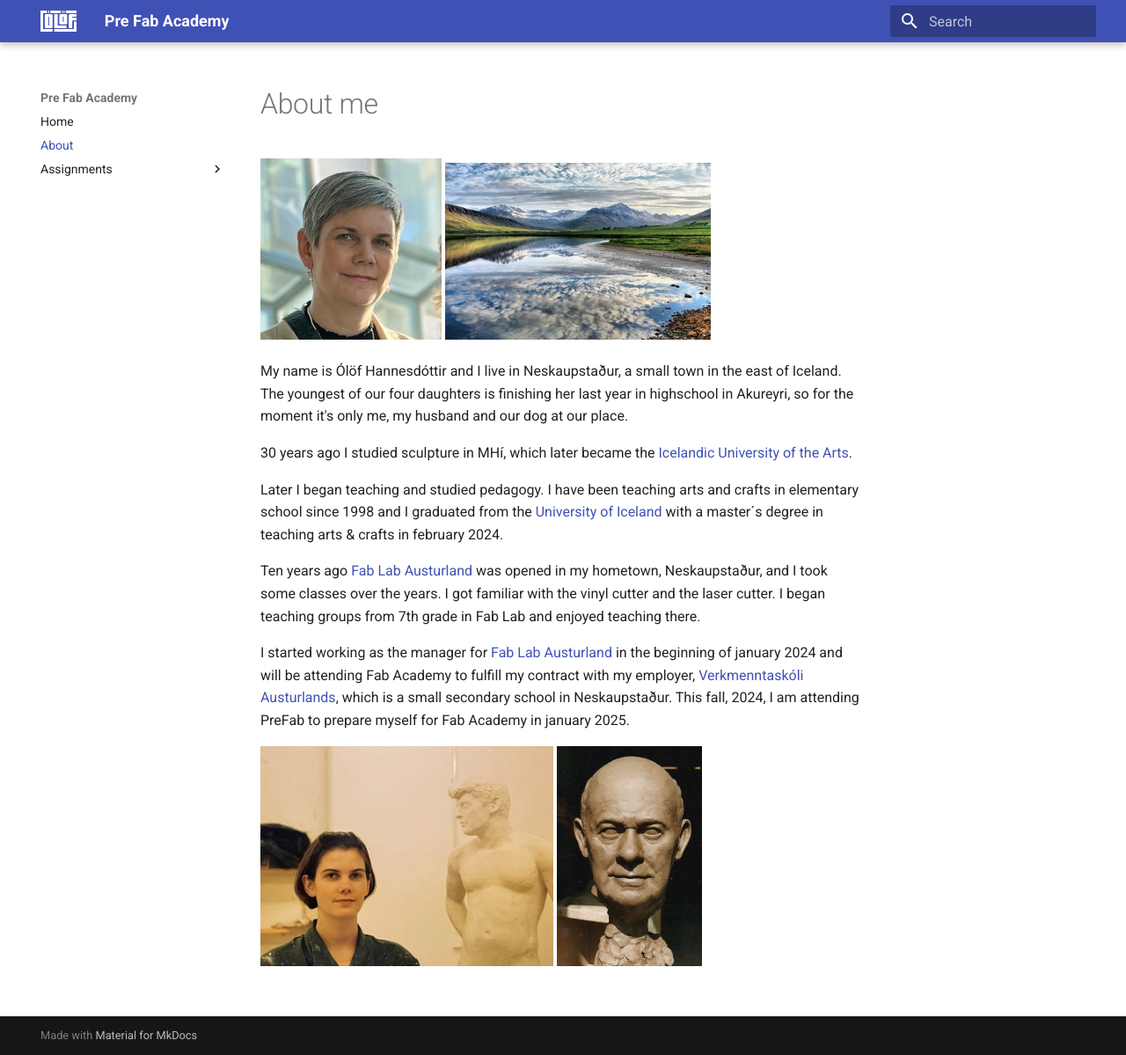
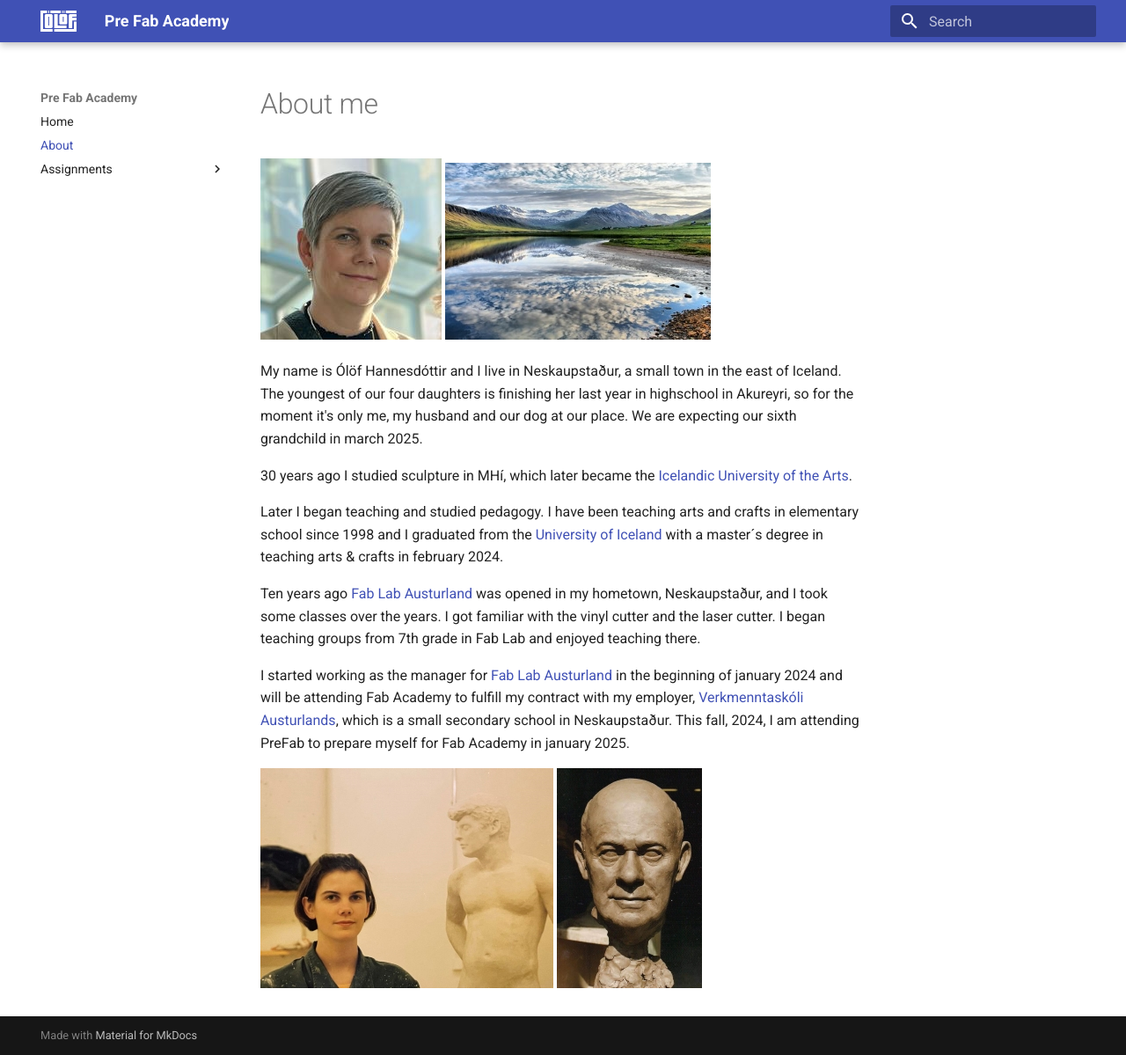
Before and after one commit to OlofH2/Before-Fab-Academy, an MkDocs documentation site: the page built from docs/about.md, in a window 1280 px wide and 1199 px high. Shown: the whole window at 88% size. Built offline with MkDocs 1.6.1 and Material for MkDocs 9.7.7, drawn with Linux system fonts in a browser that asks for light colours.

Commit message:
more about me

```diff
--- a/docs/about.md
+++ b/docs/about.md
@@ -3,7 +3,7 @@
 
 ![Olof](img/I.jpg)    ![Neskaupstadur](img/Leiran302x201.jpg)
 
-My name is Ólöf Hannesdóttir and I live in Neskaupstaður, a small town in the east of Iceland. The youngest of our four daughters is finishing her last year in highschool in Akureyri, so for the moment it's only me, my husband and our dog at our place.
+My name is Ólöf Hannesdóttir and I live in Neskaupstaður, a small town in the east of Iceland. The youngest of our four daughters is finishing her last year in highschool in Akureyri, so for the moment it's only me, my husband and our dog at our place. We are expecting our sixth grandchild in march 2025.
 
 30 years ago I studied sculpture in MHí, which later became the [Icelandic University of the Arts](https://www.lhi.is/).
 
```
